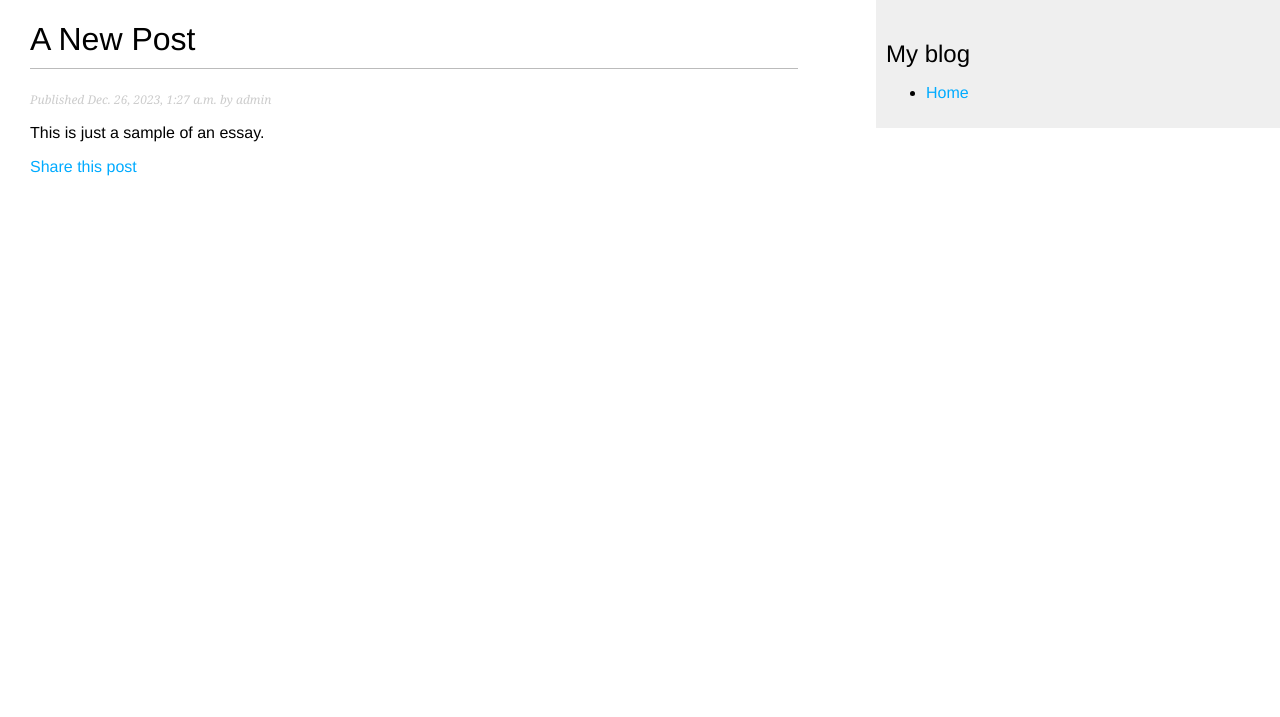
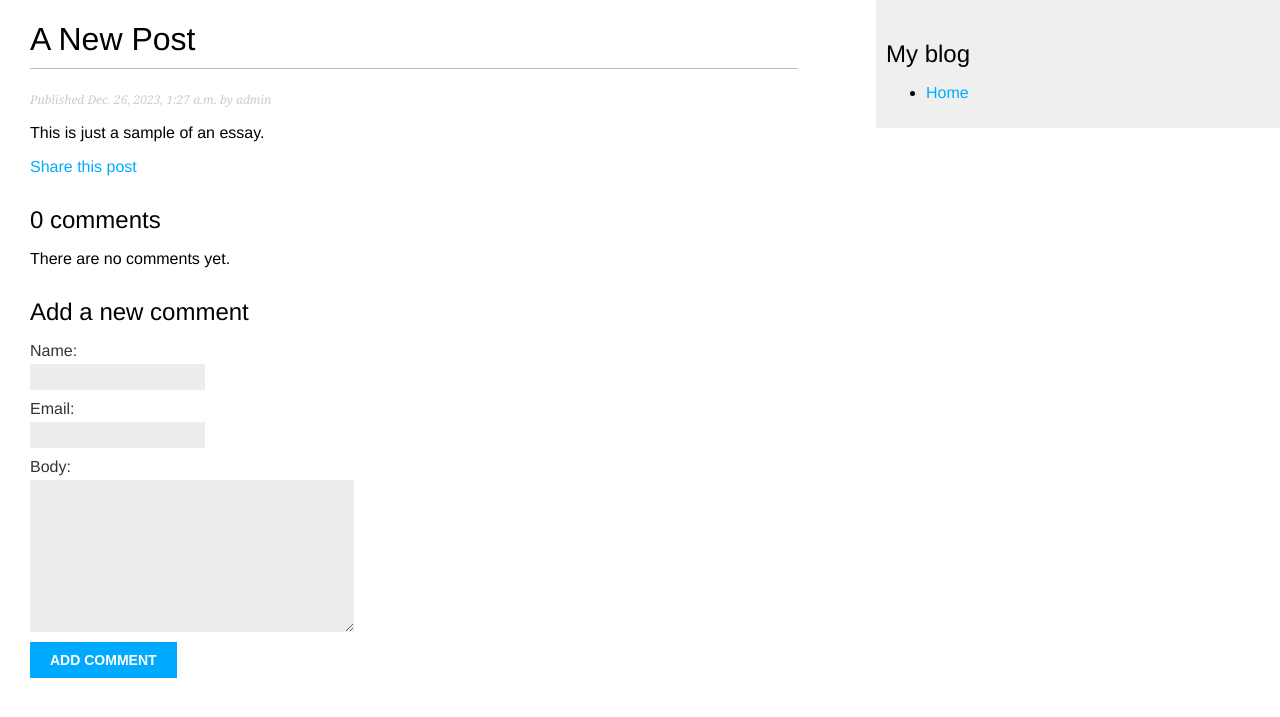
Before and after one commit to pekeso/mysite, a Django app: a page that uses blog/templates/blog/post/detail.html in a window 1280 px wide. Shown: the top 717 px of the page. Run offline with Django 4.2, Linux system fonts and the light colour scheme; data comes from the database, SQL or seed files in the repository; both versions use the stored data as it was after the commit.

Commit message:
implemented the comment on post feature

```diff
--- a/blog/forms.py
+++ b/blog/forms.py
@@ -1,4 +1,5 @@
 from django import forms
+from .models import Comment
 
 class EmailPostForm(forms.Form):
     name = forms.CharField(max_length=25)
@@ -6,3 +7,8 @@ class EmailPostForm(forms.Form):
     to = forms.EmailField()
     comments = forms.CharField(required=False,
                                widget=forms.Textarea)
+
+class CommentForm(forms.ModelForm):
+    class Meta:
+        model = Comment
+        fields = ['name', 'email', 'body']
--- a/blog/templates/blog/post/detail.html
+++ b/blog/templates/blog/post/detail.html
@@ -11,4 +11,21 @@
     <p>
         <a href="{% url 'blog:post_share' post.id %}">Share this post</a>
     </p>
+    {% with comments.count as total_comments %}
+        <h2>
+            {{ total_comments }} comment{{ total_comments|pluralize }}
+        </h2>
+    {% endwith %}
+    {% for comment in comments %}
+        <div class="comment">
+            <p class="info">
+                Comment {{ forloop.counter }} by {{ comment.name }}
+                {{ comment.created }}
+            </p>
+            {{ comment.body|linebreaks }}
+        </div>
+    {% empty %}
+        <p>There are no comments yet.</p>
+    {% endfor %}
+    {% include "blog/post/includes/comment_form.html" %}
 {% endblock %}
--- /dev/null
+++ b/blog/templates/blog/post/includes/comment_form.html
@@ -0,0 +1,6 @@
+<h2>Add a new comment</h2>
+<form action="{% url "blog:post_comment" post.id %}" method="post">
+    {{ form.as_p }}
+    {% csrf_token %}
+    <p><input type="submit" value="Add comment"></p>
+</form>
--- a/blog/urls.py
+++ b/blog/urls.py
@@ -4,13 +4,16 @@ from . import views
 app_name = 'blog'
 
 urlpatterns = [
-    # post views
-    # path('', views.post_list, name='post_list'),
-    path('', views.PostListView.as_view(), name='post_list'),
-    path('<int:year>/<int:month>/<int:day>/<slug:post>/',
-         views.post_detail,
-         name='post_detail'),
-    path('<int:post_id>/share/',
+     # post views
+     # path('', views.post_list, name='post_list'),
+     path('', views.PostListView.as_view(), name='post_list'),
+     path('<int:year>/<int:month>/<int:day>/<slug:post>/',
+          views.post_detail,
+          name='post_detail'),
+     path('<int:post_id>/share/',
             views.post_share,
             name='post_share'),
+     path('<int:post_id>/comment/',
+            views.post_comment,
+            name='post_comment')
 ]
--- a/blog/views.py
+++ b/blog/views.py
@@ -1,10 +1,11 @@
 from django.shortcuts import render, get_object_or_404
-from .models import Post
+from .models import Post, Comment
 from django.http import Http404
 from django.core.paginator import Paginator, EmptyPage, PageNotAnInteger
 from django.views.generic import ListView
-from .forms import EmailPostForm
+from .forms import EmailPostForm, CommentForm
 from django.core.mail import send_mail
+from django.views.decorators.http import require_POST
 
 # Create your views here.
 class PostListView(ListView):
@@ -35,10 +36,16 @@ def post_detail(request, year, month, day, post):
                              publish__year=year,
                              publish__month=month,
                              publish__day=day)
+    # List of active comments for this post
+    comments = post.comments.filter(active=True)
+
+    form = CommentForm()
 
     return render(request,
                   'blog/post/detail.html',
-                    {'post': post})
+                    {'post': post,
+                     'comments': comments,
+                     'form': form})
 
 def post_share(request, post_id):
     # Retrieve post by id
@@ -67,3 +74,22 @@ def post_share(request, post_id):
                   {'post': post,
                   'form': form,
                   'sent': sent})
+
+@require_POST
+def post_comment(request, post_id):
+    post = get_object_or_404(Post, id=post_id, status=Post.Status.PUBLISHED)
+    comment = None
+    # Create a comment object but don't save to the database yet
+    form = CommentForm(data=request.POST)
+    if form.is_valid():
+        # Create a comment object but don't save to the database yet
+        comment = form.save(commit=False)
+        # Assign the current post to the comment
+        comment.post = post
+        # Save the comment to the database
+        comment.save()
+    return render(request,
+                  'blog/post/comment.html',
+                  {'post': post,
+                  'form': form,
+                  'comment': comment})
```
Also changed, not shown: blog/admin.py (+7 -1 lines), blog/templates/blog/post/comment.html (added, +15 -0 lines), db.sqlite3.
